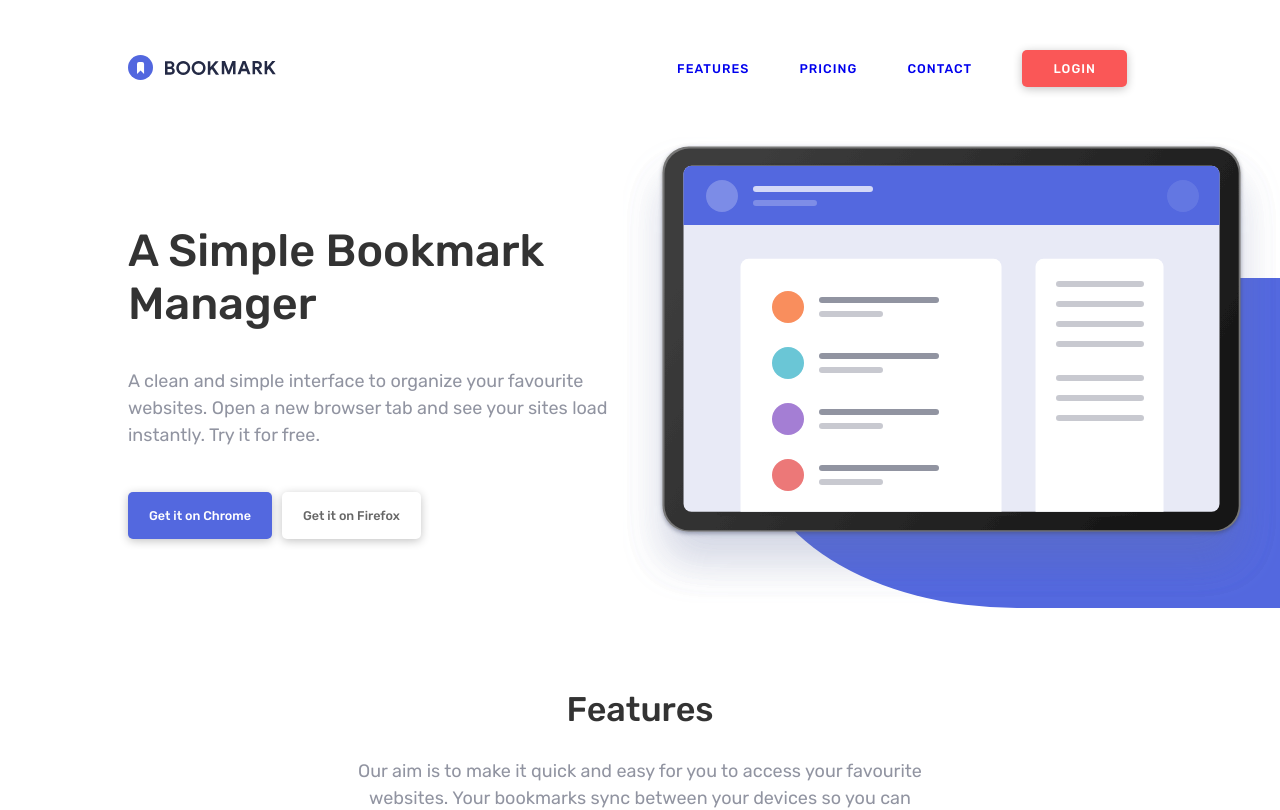
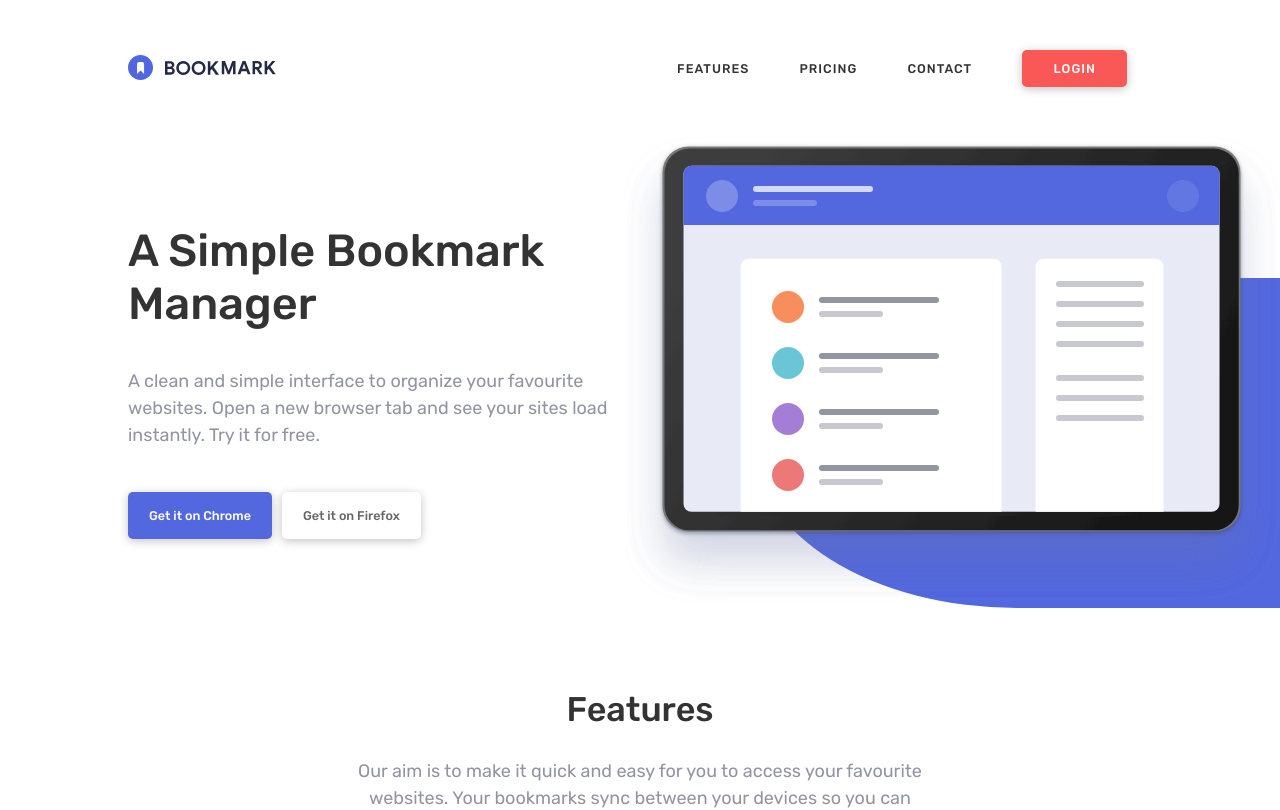
Before and after one commit to sapinder-singh/Bookmark-Landing-Page-Reactjs-Sass, a React (Create React App) app: page / in a window 1280 px wide. Shown: the top 810 px of the page. Built offline with nearby package versions, Linux system fonts and the light colour scheme.

Commit message:
fix navlink color being overridden

```diff
--- a/src/comps/App.scss
+++ b/src/comps/App.scss
@@ -26,6 +26,7 @@ body {
 		text-decoration: none;
 		font-size: .7rem;
 		font-weight: 500;
+		color: rgba(0, 0, 0, .8);
 
 		&:hover {
 			color: rgba(250, 87, 87, .8) !important;
```
